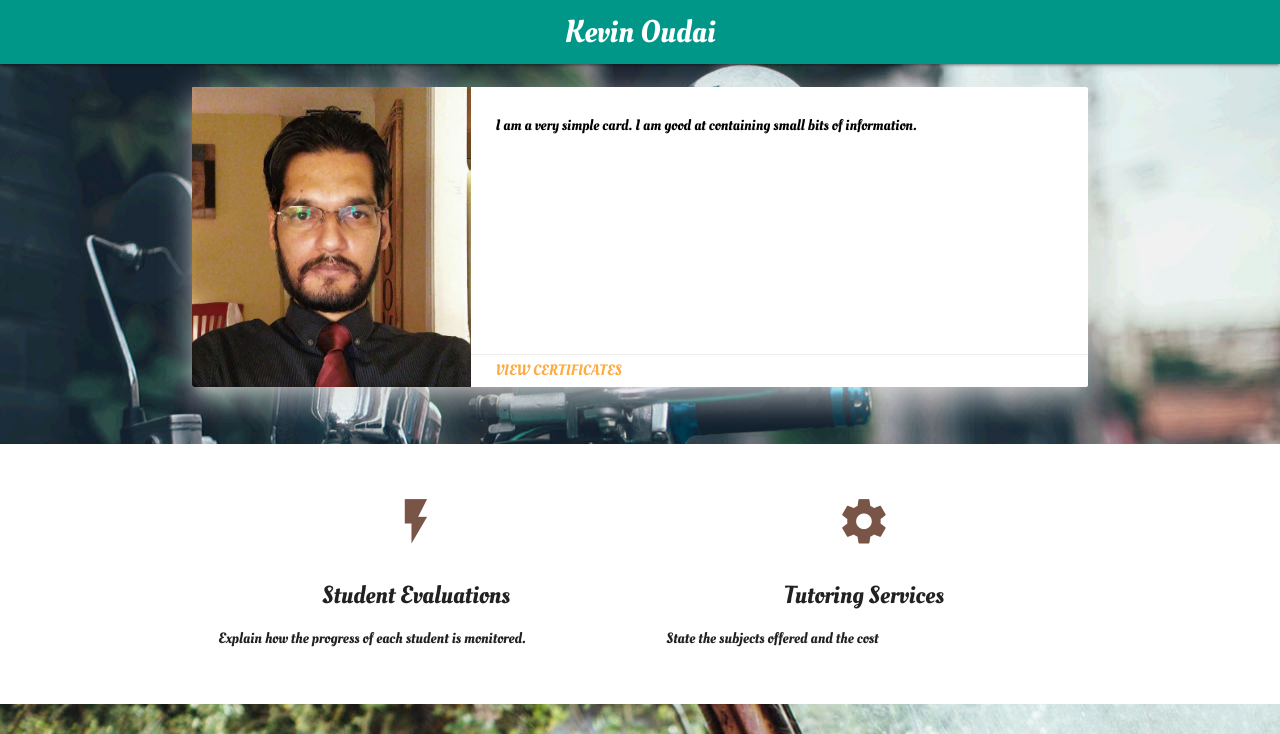
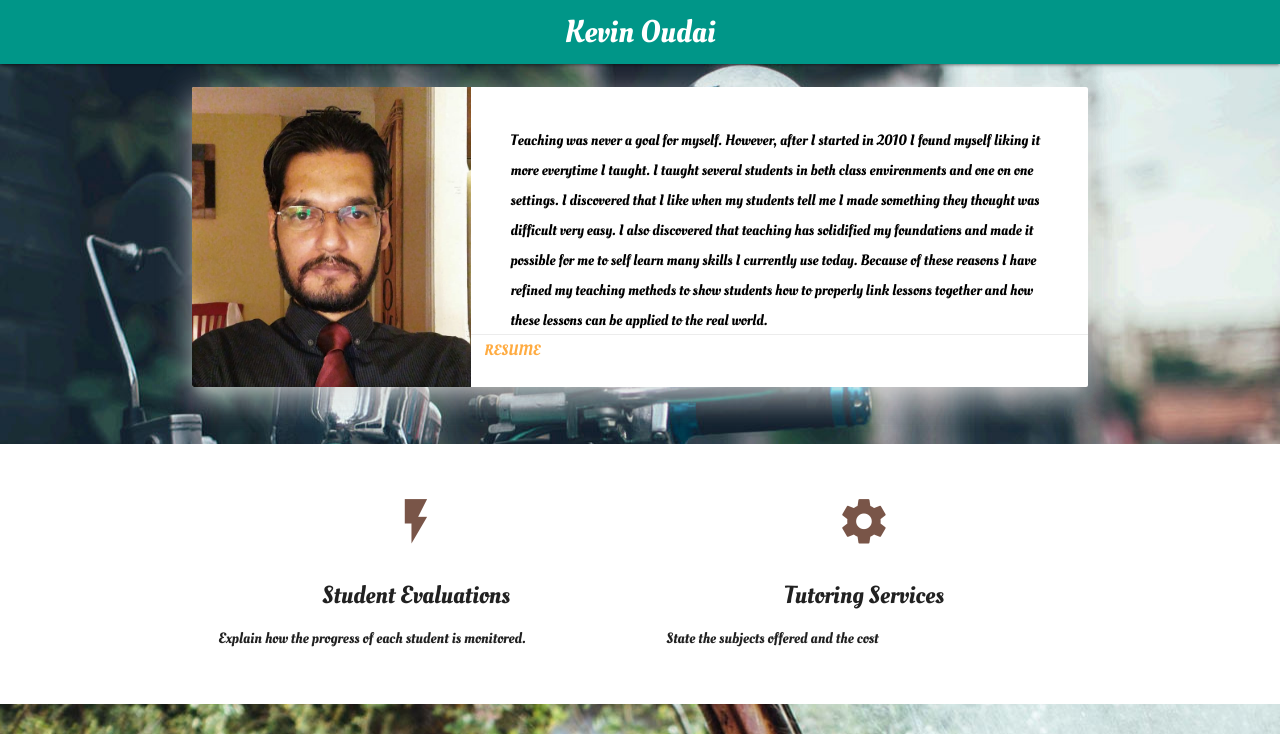
Before and after one commit to Kevin-Oudai/Mr_Oudai, a Django app: template mroudai/home/templates/index.html in a window 1280 px wide. Shown: the top 734 px of the page. Run offline with Django 3.2, Linux system fonts and the light colour scheme; the template is opened without the code that fills it, so the values that code supplies are empty; some libraries are stand-ins or nearby versions.

Commit message:
add bio section.

```diff
--- a/mroudai/home/templates/index.html
+++ b/mroudai/home/templates/index.html
@@ -28,11 +28,26 @@
       </div>
       <div class="card-stacked">
         <div class="card-content">
-          <p class='black-text'>I am a very simple card. I am good at containing small bits of information.</p>
+        <div class="scroll-box">
+          <p class='bio-box black-text'>
+            Teaching was never a goal for myself. However, after I started in 2010 I found myself liking it more
+            everytime I taught. I taught several students in both class environments and one on one settings.
+            I discovered that I like when my students tell me I made something they thought was difficult very
+            easy. I also discovered that teaching has solidified my foundations and made it possible for me to self
+            learn many skills I currently use today. Because of these reasons I have refined my teaching methods to
+            show students how to properly link lessons together and how these lessons can be applied to the real world.
+          </p>
+          </div>
         </div>
         <div class="card-action">
-          <a href="#">View Certificates</a>
-          {% comment %} i would like to add a modal here which shows all my certifications. {% endcomment %}
+        <div class="row">
+            <a class="modal-trigger" href="#modal1">Resume</a>
+            <div id="modal1" class="modal">
+              <div class="modal-content">
+                <img src="{% static 'site/img/Resume.jpg' %}" width="100%" height="100%">
+              </div>
+            </div>
+        </div>
         </div>
       </div>
     </div>
@@ -40,6 +55,15 @@
       </div>
     </div>
     <div class="parallax"><img src="{% static 'site/img/background1.jpg' %}" alt="Unsplashed background img 1"></div>
+  </div>
+
+
+{% comment %} modal information {% endcomment %}
+<div id="modal1" class="modal modal-fixed-footer">
+    <div class="modal-content">
+      <h4>Modal Header</h4>
+      <p>A bunch of text</p>
+    </div>
   </div>
 
 
@@ -199,6 +223,7 @@
   <script src="https://code.jquery.com/jquery-2.1.1.min.js"></script>
   <script src="{% static 'site/js/materialize.js' %}"></script>
   <script src="{% static 'site/js/init.js' %}"></script>
+  <script src="{% static 'site/js/custom.js' %}"></script>
 
   </body>
 </html>
--- a/mroudai/static/site/css/style.css
+++ b/mroudai/static/site/css/style.css
@@ -71,3 +71,15 @@
 .z-depth-5 {
     box-shadow: 0 16px 24px 2px rgba(224, 222, 222, 0.336), 0 6px 30px 5px rgba(224, 222, 222, 0.336), 0 8px 10px -5px rgba(224, 222, 222, 0.336);
 }
+
+.bio-box {
+    overflow-y: scroll;
+    height: 220px;
+    padding: 1rem
+}
+
+.modal {
+    width: 90% !important;
+    height: 100% !important;
+    border: none;
+}
--- /dev/null
+++ b/mroudai/static/site/js/custom.js
@@ -0,0 +1,4 @@
+document.addEventListener('DOMContentLoaded', function() {
+    var elems = document.querySelectorAll('.modal');
+    var instances = M.Modal.init(elems, options);
+});
--- a/mroudai/static/site/js/init.js
+++ b/mroudai/static/site/js/init.js
@@ -1,8 +1,8 @@
-(function($){
-  $(function(){
+(function($) {
+    $(function() {
 
-    $('.sidenav').sidenav();
-    $('.parallax').parallax();
-
-  }); // end of document ready
+        $('.sidenav').sidenav();
+        $('.parallax').parallax();
+        $('.modal').modal();
+    }); // end of document ready
 })(jQuery); // end of jQuery name space
```
Also changed, not shown: mroudai/static/site/img/Resume.jpg (added).
